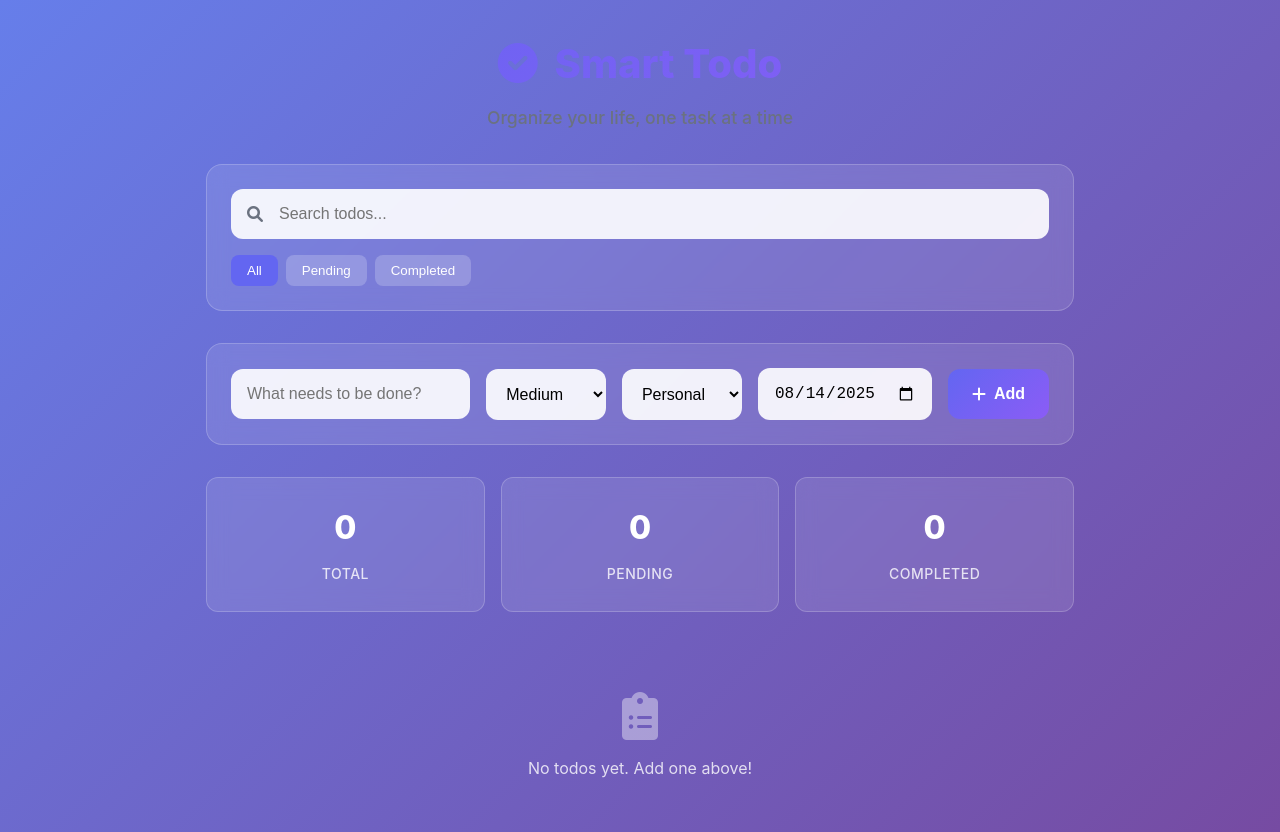
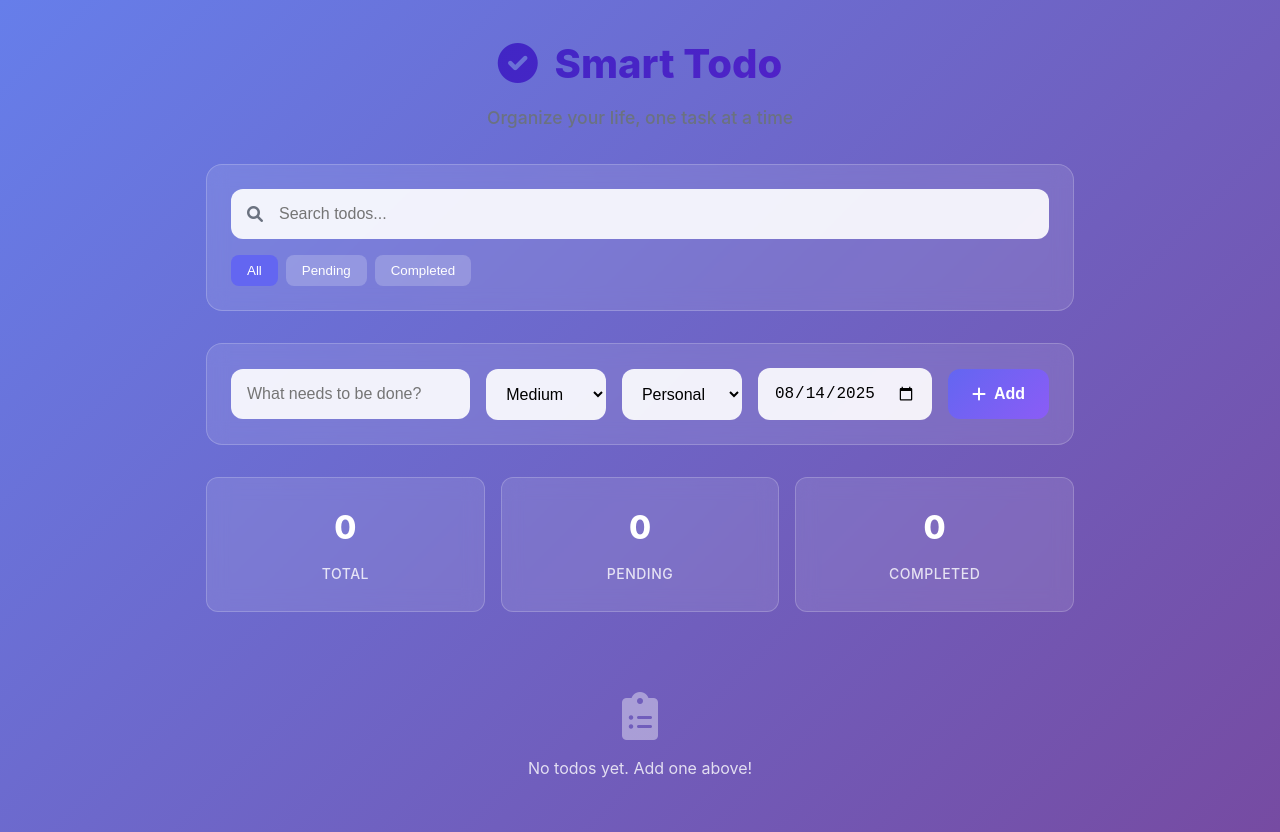
Before and after one commit to Ayushgautam16/Keep-your-records, a plain HTML site: page index.html in a window 1280 px wide. Drawn offline with Linux system fonts and the light colour scheme.

Commit message:
Update style.css

```diff
--- a/style.css
+++ b/style.css
@@ -45,11 +45,12 @@ body {
 .app-header h1 {
     font-size: 2.5rem;
     font-weight: 800;
-    background: linear-gradient(135deg, var(--primary-color), var(--secondary-color));
+    background: linear-gradient(135deg, #4f46e5, #7c3aed);
     -webkit-background-clip: text;
     -webkit-text-fill-color: transparent;
     background-clip: text;
     margin-bottom: 0.5rem;
+    filter: brightness(0.8) contrast(1.2);
 }
 
 .app-header h1 i {
```
